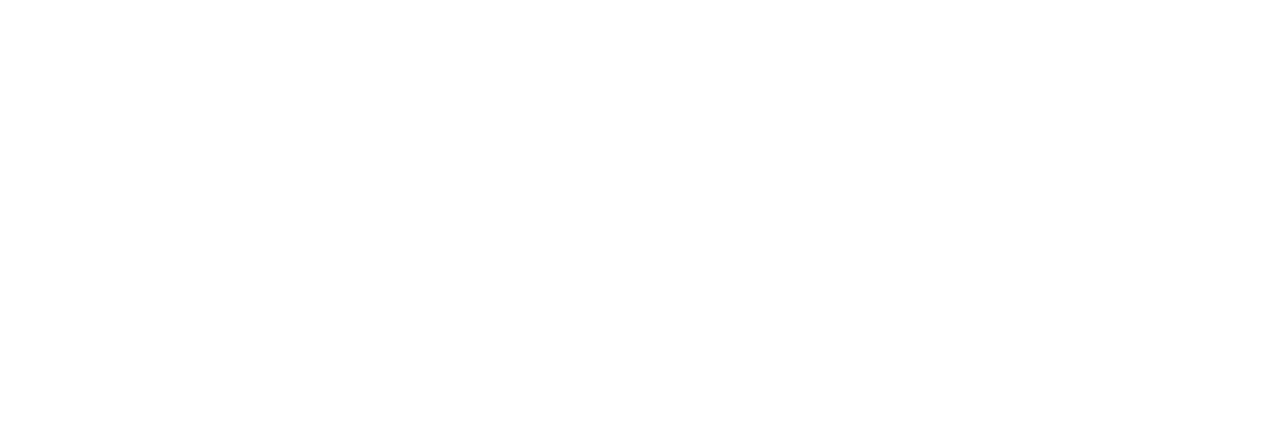
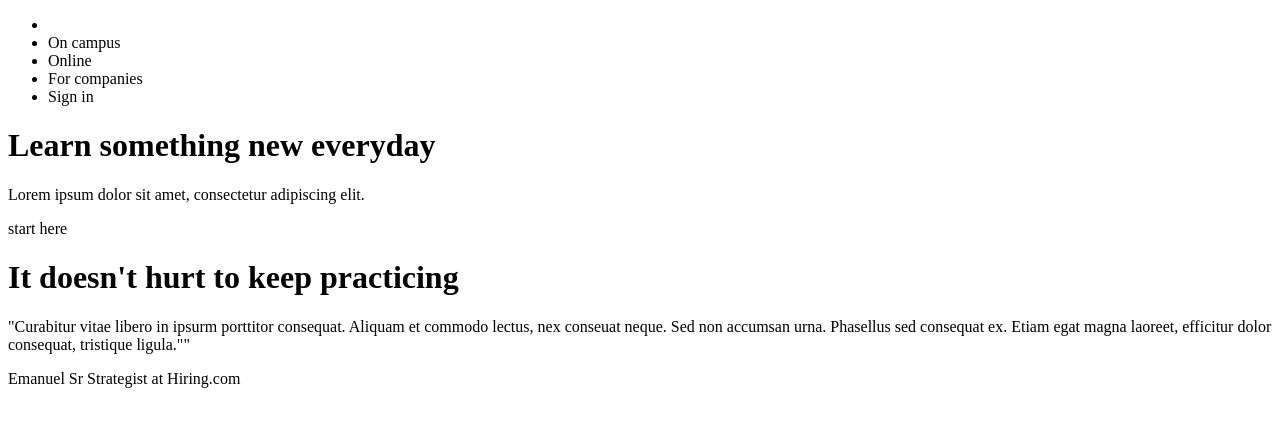
Before and after one commit to hughesmarissa/Colmar-Academy, a plain HTML site: page index.html in a window 1280 px wide. Drawn offline with Linux system fonts and the light colour scheme.

Commit message:
Add nav section/main/secondary text with descriptions

```diff
--- a/index.html
+++ b/index.html
@@ -8,6 +8,34 @@
     <title>Colmar Academy</title>
 </head>
 <body>
+    <fixed header>
+        <ul>
+            <li><!--insert logo--></li>
+            <li>On campus</li>
+            <li>Online</li>
+            <li>For companies</li>
+            <li>Sign in</li>
+        </ul>
 
+    <main>
+        <!--photo float left, block on the right-->
+        <h1 class="header-main">Learn something new everyday</h1>
+        <p>Lorem ipsum dolor sit amet, consectetur adipiscing elit.</p>
+        <!--insert button below-->
+            <radio>
+                start here
+            </radio>
+    </main>
+
+    <main-secondary> <!--float photo and h1&p to left, 3 column table float on the right-->
+        <h1  class="main-secondary">It doesn't hurt to keep practicing</h1>
+        <p>"Curabitur vitae libero in ipsurm porttitor consequat. Aliquam et commodo lectus,
+            nex conseuat neque. Sed non accumsan urna. Phasellus sed consequat ex. Etiam egat magna laoreet, efficitur dolor consequat, tristique ligula."" </p>
+        <p>Emanuel Sr Strategist at Hiring.com</p>
+    </main-secondary>
+    </nav>
 </body>
+<footer>
+
+</footer>
 </html>
```
